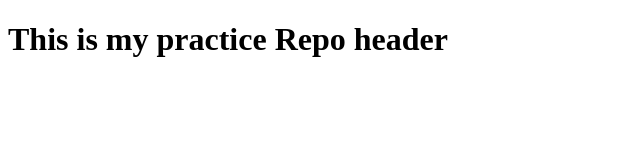
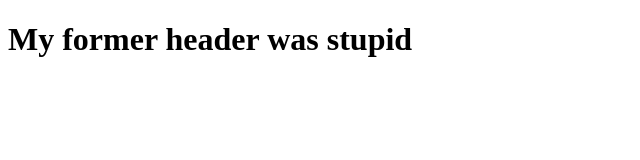
Before and after one commit to kfiddle/practiceRepository, a plain HTML site: page index.html in a window 1280 px wide. Shown: the whole page, without its empty margins (0-640 px from the left). Drawn offline with Linux system fonts and the light colour scheme.

Commit message:
more randomness- this time some javascript to throw in

```diff
--- a/index.html
+++ b/index.html
@@ -1,13 +1,13 @@
 <!DOCTYPE html>
 <html lang="en">
-<head>
-    <meta charset="UTF-8">
-    <meta name="viewport" content="width=device-width, initial-scale=1.0">
+  <head>
+    <meta charset="UTF-8" />
+    <meta name="viewport" content="width=device-width, initial-scale=1.0" />
     <title>Document</title>
-</head>
-<body>
+  </head>
+  <body>
+    <h1>This is my practice Repo header</h1>
 
-<h1>This is my practice Repo header</h1>
-
-</body>
+    <script src="randomJS.js"></script>
+  </body>
 </html>
--- /dev/null
+++ b/randomJS.js
@@ -0,0 +1,2 @@
+const myHeader = document.querySelector("h1");
+myHeader.innerText = "My former header was stupid";
```
